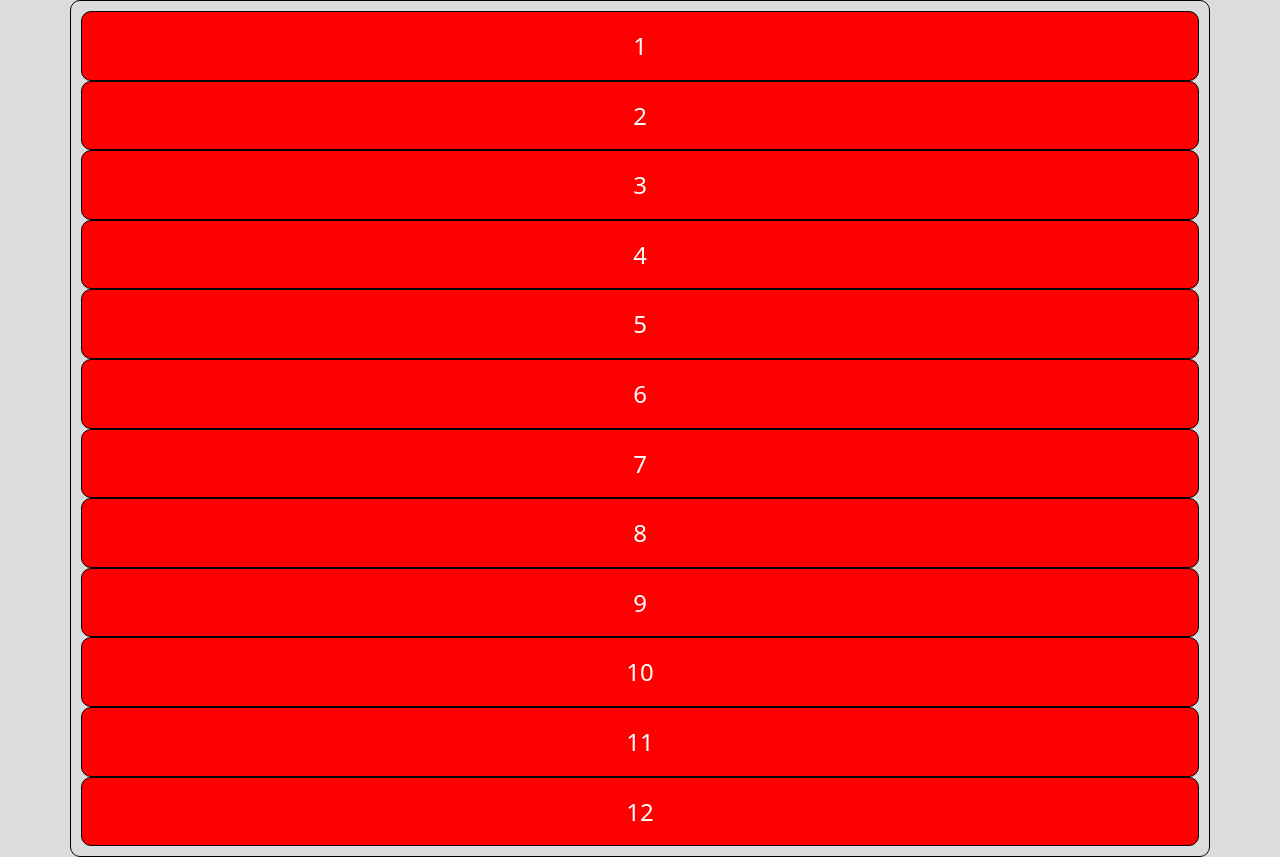
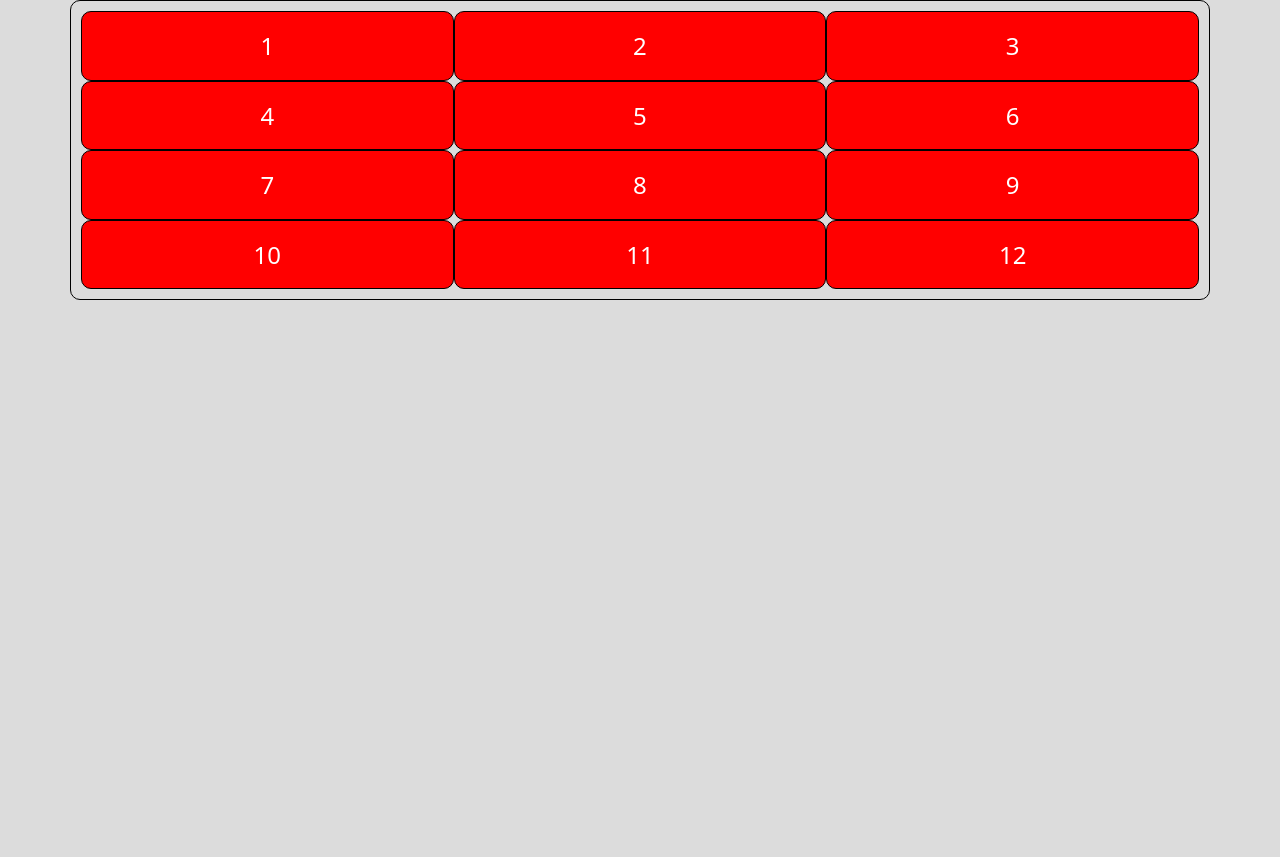
Before and after one commit to IvanDovhopol/test, a plain HTML site: page index.html in a window 1280 px wide. After the commit the page ends 800 px from the top, so only its background shows below. Drawn offline with nearby package versions, Linux system fonts and the light colour scheme.

Commit message:
dop adaptive

```diff
--- a/sass/_body.scss
+++ b/sass/_body.scss
@@ -3,8 +3,6 @@ body {
 }
 
 .container {
-	// max-width: 1170px;
-	// min-width: 320px;
 	margin-left: auto;
 	margin-right: auto;
 	border: 1px solid black;
@@ -17,6 +15,8 @@ body {
 
 	@media screen and (min-width: 768px) {
 		width: 768px;
+		display: flex;
+		flex-wrap: wrap;
 	}
 
 	@media screen and (min-width: 1140px) {
@@ -33,37 +33,12 @@ body {
 	background-color: red;
 
 	border: 1px solid black;
+
+	@media screen and (min-width: 768px) {
+		flex-basis: 50%;
+	}
+
+	@media screen and (min-width: 1140px) {
+		flex-basis: calc(100% / 3);
+	}
 }
-
-// @media screen and (max-width: 767px) {
-// 	.box:not(:last-child) {
-// 		margin-bottom: 10px;
-// 	}
-// }
-
-// @media screen and (min-width: 768px) {
-// 	.container {
-// 		display: flex;
-// 		flex-wrap: wrap;
-// 		justify-content: center;
-// 	}
-
-// 	.box {
-// 		flex-basis: calc(100% / 2);
-// 		font-size: 32px;
-// 		background-color: green;
-// 	}
-// }
-
-// @media screen and (min-width: 768px) and (max-width: 1023px) {
-// 	.box {
-// 		border: 20px solid rgba(0, 0, 0, 0.25);
-// 	}
-// }
-
-// @media screen and (min-width: 1024px) {
-// 	.box {
-// 		flex-basis: calc(100% / 3);
-// 		background-color: blue;
-// 	}
-// }
```
Also changed, not shown: css/main.css, css/main.min.css, 2 other files.
